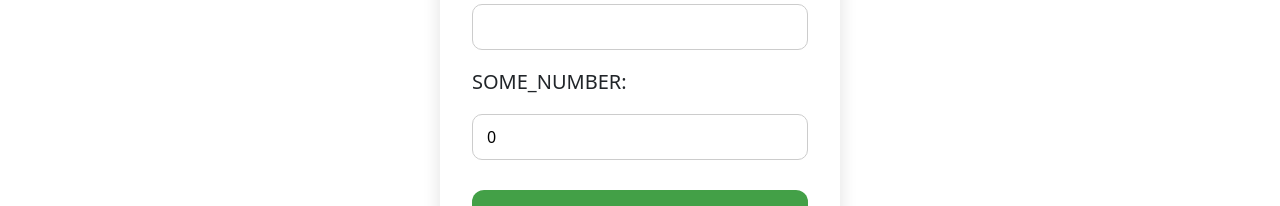
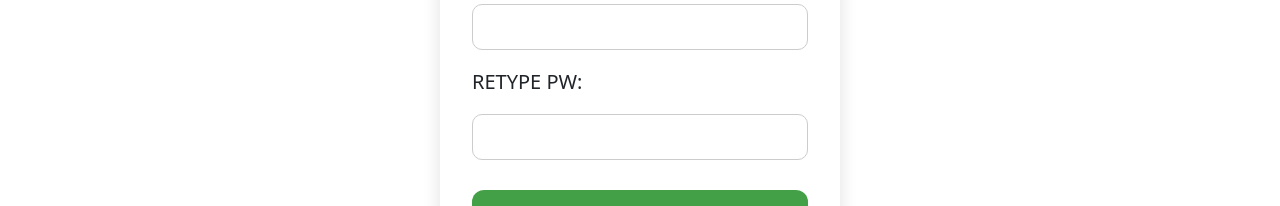
Before and after one commit to reduction-choi/Japanese_vocab, a React (Create React App) app: page / in a window 1280 px wide. Both pictures are taken after a click on the button "register". Shown: the part 318-524 px from the top of the page. Built offline with nearby package versions, Linux system fonts and the light colour scheme.

Commit message:
password check/slight change

```diff
--- a/src/Register.js
+++ b/src/Register.js
@@ -4,8 +4,7 @@ function Register(setStates){
     const [values, setValues] = useState({
         id: "",
         passwd: "",
-        //TODO: type password twice
-        number: 0
+        passwd_chk: "",
     });
 
     const handleChange = (e) => {
@@ -18,6 +17,7 @@ function Register(setStates){
         });
     }
     const handleClick = (e) => {
+        if(values.passwd === values.passwd_chk){
             fetch("https://super-space-zebra-6666vj9gjqvcjx7-3001.app.github.dev/api/register", {
                 method: "POST",
                 headers: {
@@ -25,8 +25,7 @@ function Register(setStates){
                 },
                 body: JSON.stringify({
                     id: values.id,
-                passwd: values.passwd,
-                number: parseInt(values.number)
+                    passwd: values.passwd
                 })
             })
             .then(res => res.json())
@@ -40,14 +39,25 @@ function Register(setStates){
                 });
             });
         }
+        else{
+            alert("비밀번호가 일치하지 않습니다.");
+            setValues(prev => {
+                return {
+                    id: "",
+                    passwd: "",
+                    passwd_chk: ""
+                };
+            });
+        }
+    }
     return (
         <div className="register-container">
             <h1>ID: </h1>
-            <input type="text" name="id" value={values.title} onChange={handleChange} />
+            <input type="text" name="id" value={values.id} onChange={handleChange} />
             <h1>PW: </h1>
             <input type="password" name="passwd" value={values.passwd} onChange={handleChange} />
-            <h1>SOME_NUMBER: </h1>
-            <input type="text" name="number" value={values.number} onChange={handleChange} />
+            <h1>RETYPE PW: </h1>
+            <input type="password" name="passwd_chk" value={values.passwd_chk} onChange={handleChange} />
             <button onClick={handleClick}>Register</button>
         </div>
     )
--- a/src/Somepage.js
+++ b/src/Somepage.js
@@ -28,6 +28,9 @@ function Somepage({states}){
                 data.message.sort(() => Math.random() - 0.5);
                 setVocab(prev => {
                     return data.message;
+                });
+                setVocab_idx(prev => {
+                    return 0;
                 });
             }
         });
```
Lines whose indentation alone changed are shown as unchanged.
